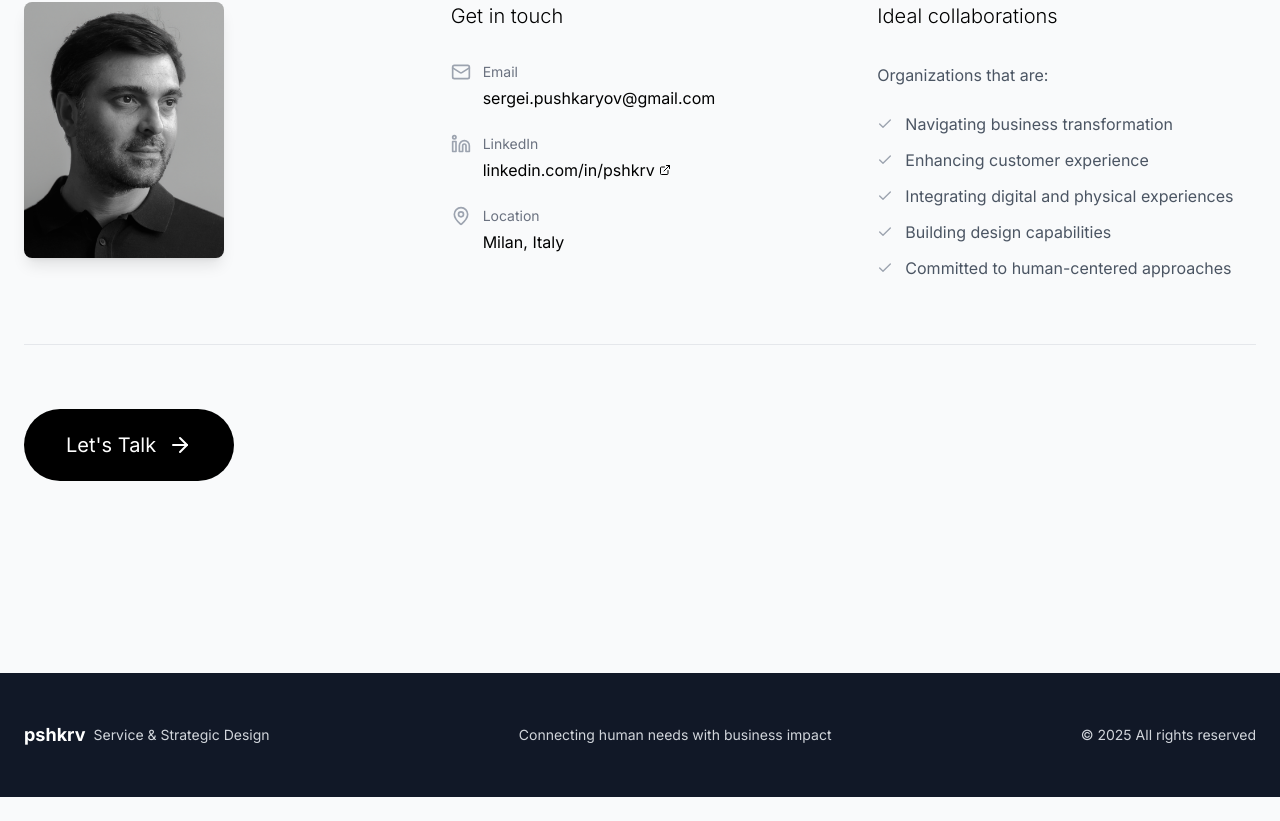
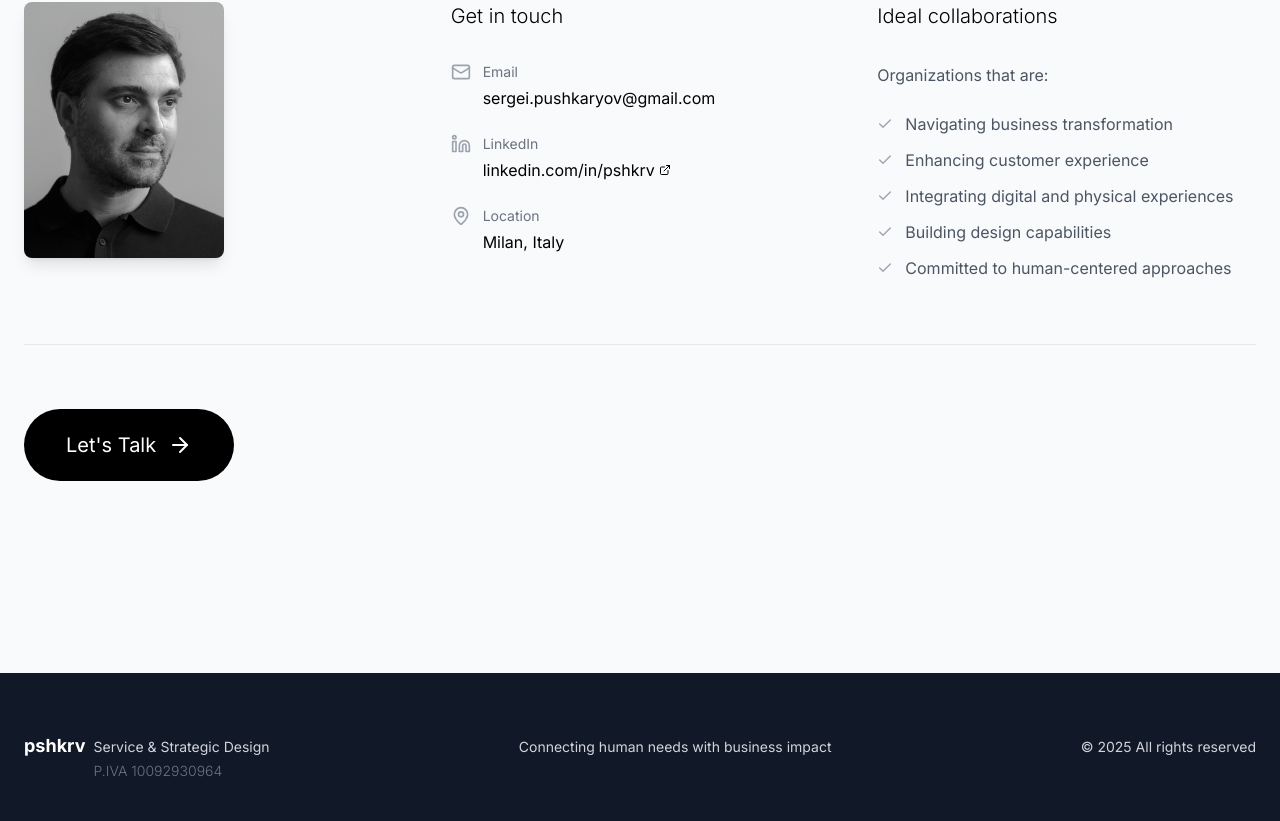
Before and after one commit to sergeipushkarov/sergii-landing, a Next.js app: page / in a window 1280 px wide. Shown: the part 6008-6829 px from the top of the page. Before the commit the page ends 6805 px from the top, so only its background shows below. Built offline with nearby package versions, Linux system fonts and the light colour scheme.

Commit message:
Update footer layout and alignment

```diff
--- a/app/page.tsx
+++ b/app/page.tsx
@@ -964,17 +964,24 @@ export default function LandingPage() {
       </section>
 
       {/* Footer */}
-      <footer className="py-8 sm:py-12 bg-gray-900 text-white">
+      <footer className="pt-12 pb-8 sm:pt-16 sm:pb-10 bg-gray-900 text-white">
         <div className="container mx-auto px-6">
-          <div className="flex flex-col md:flex-row md:items-center md:justify-between gap-4 sm:gap-6">
-            <div className="flex items-center gap-2">
-              <div className="font-bold text-lg text-white">pshkrv</div>
-              <div className="text-sm text-gray-300">Service & Strategic Design</div>
+          <div className="flex flex-col">
+            <div className="flex flex-wrap items-start justify-between gap-4 w-full">
+              <div className="flex">
+                <div className="font-bold text-lg text-white leading-none">pshkrv</div>
+                <div className="ml-2">
+                  <div className="text-sm text-gray-300">Service & Strategic Design</div>
+                  <div className="text-gray-500 font-light text-sm mt-1">P.IVA 10092930964</div>
+                </div>
+              </div>
+              <div className="text-sm text-gray-300">
+                Connecting human needs with business impact
+              </div>
+              <div className="text-sm text-gray-300">
+                &copy; 2025 All rights reserved
+              </div>
             </div>
-            <div className="text-sm text-gray-300">
-              Connecting human needs with business impact
-            </div>
-            <div className="text-sm text-gray-300">&copy; 2025 All rights reserved</div>
           </div>
         </div>
       </footer>
```
